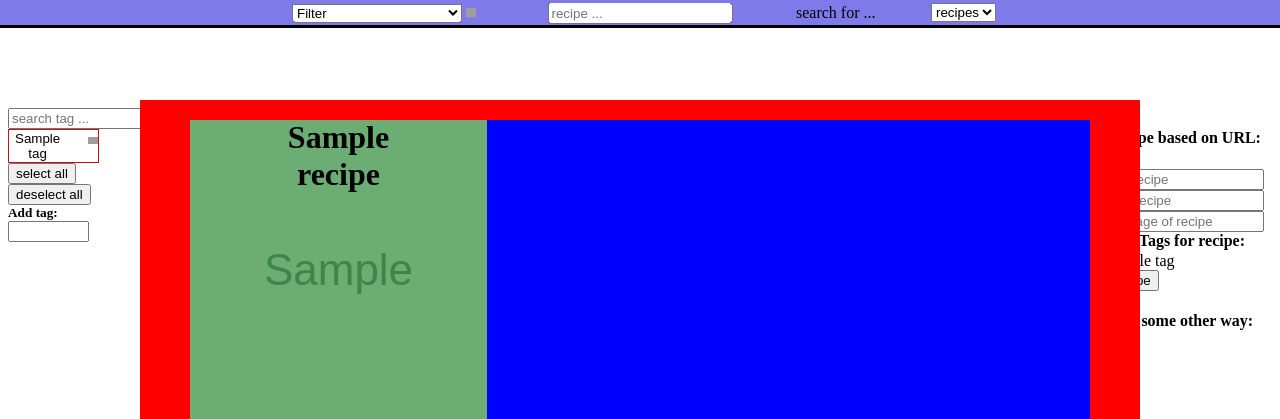
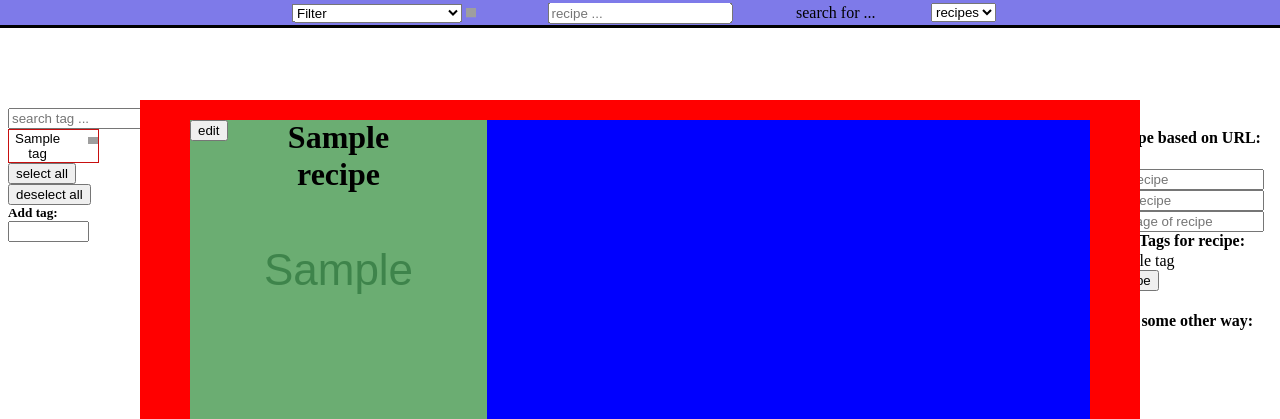
Before and after one commit to Lildhansen/Cookbook, a Django app: page / in a window 1280 px wide. Shown: the top 419 px of the page. Run offline with Django 4.2, Linux system fonts and the light colour scheme; tables that the repository leaves empty hold one stand-in row (values such as "Sample post"); grey boxes marked "Sample" are stand-in pictures; grey boxes are pictures that could not be loaded.

Commit message:
added edit button - with no functionality

```diff
--- a/cookbookPage/static/myStyle.css
+++ b/cookbookPage/static/myStyle.css
@@ -140,6 +140,12 @@
    opacity: 0.5
 }
 
+.editRecipeButton{
+  position: absolute;
+  display: block;
+  z-index:100;
+}
+
 /* THIS STUPID DIV WONT GET VERTICALLY CENTERED - maybe fixed i dunno*/
 #typeOfSearchSelectionDiv {
   top:15px;
--- a/cookbookPage/templates/index.html
+++ b/cookbookPage/templates/index.html
@@ -99,8 +99,9 @@
 
                 <div class="recipeDiv">
                     <h1 class="titleForRecipe">{{ recipe }}</h1>
+                    <button class="editRecipeButton">edit</button>
                     <div class="recipeImageDiv">
-                        <img class="recipeImage" src="{{ recipe.image }}">
+                        <a href="{{ recipe.link }}" target="_blank"><img class="recipeImage" src="{{ recipe.image }}"></a>
                     </div>
                 </div>
             {% if forloop.counter0|modulo:3 == 2 or forloop.last %}
```
